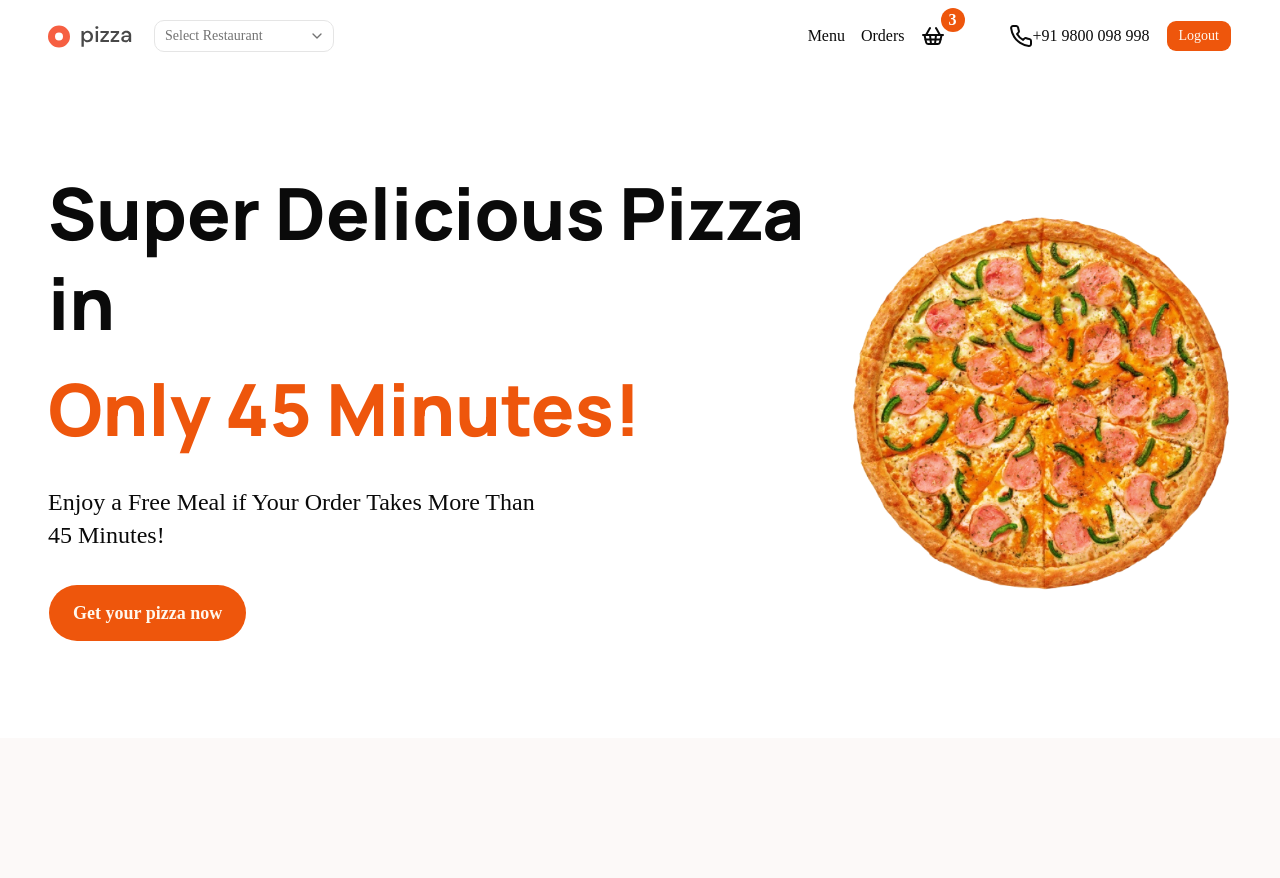
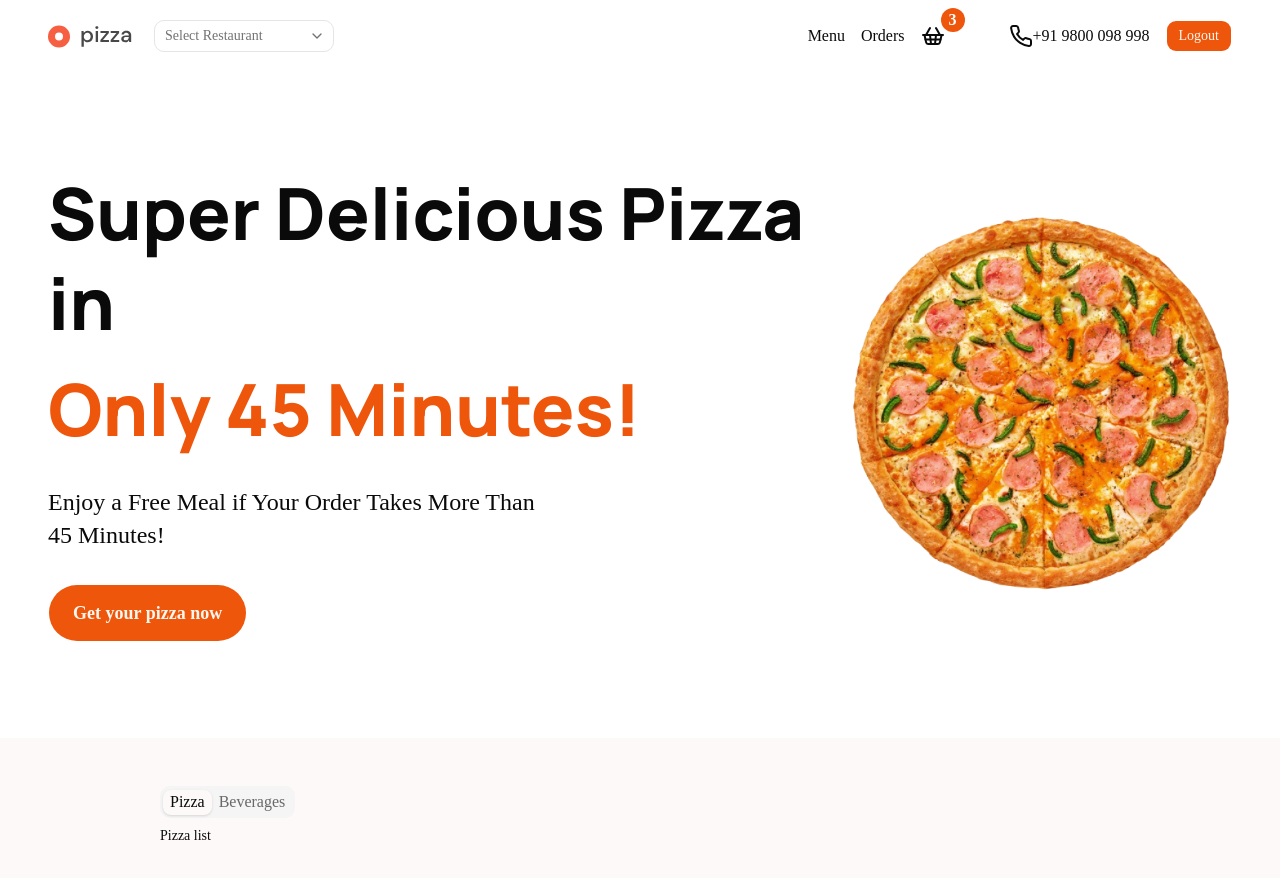
Before and after one commit to saudjavaid2003/woap-ui, a Next.js app: page / in a window 1280 px wide. Shown: the top 878 px of the page. Before the commit the page ends 800 px from the top, so only its background shows below. Built offline with nearby package versions, Linux system fonts and the light colour scheme.

Commit message:
categoires

```diff
--- a/package.json
+++ b/package.json
@@ -10,9 +10,10 @@
   },
   "dependencies": {
     "@radix-ui/react-select": "^2.2.6",
+    "@radix-ui/react-tabs": "^1.1.13",
     "class-variance-authority": "^0.7.1",
     "clsx": "^2.1.1",
-"lucide-react": "^0.400.0",
+    "lucide-react": "^0.400.0",
     "next": "16.2.3",
     "react": "19.2.4",
     "react-dom": "19.2.4",
--- a/src/app/(home)/page.tsx
+++ b/src/app/(home)/page.tsx
@@ -1,5 +1,6 @@
 import Image from 'next/image';
 import { Button } from '../../components/ui/button';
+import { Tabs, TabsContent, TabsList, TabsTrigger } from '../../components/ui/tabs';
 
 export default function Home() {
     return (
@@ -33,6 +34,23 @@
                     </div>
                 </div>
             </section>
+
+            <section className='ml-40'>
+                <div className="container py-12">
+                    <Tabs defaultValue="pizza" className="w-100" >
+                        <TabsList>
+                            <TabsTrigger value="pizza" className="text-md">
+                                Pizza
+                            </TabsTrigger>
+                            <TabsTrigger value="beverages" className="text-md">
+                                Beverages
+                            </TabsTrigger>
+                        </TabsList>
+                        <TabsContent value="pizza">Pizza list</TabsContent>
+                        <TabsContent value="beverages">Beverages list </TabsContent>
+                    </Tabs>
+                </div>
+            </section>
         </>
     );
 }
--- /dev/null
+++ b/src/components/ui/tabs.tsx
@@ -0,0 +1,90 @@
+"use client"
+
+import * as React from "react"
+import { cva, type VariantProps } from "class-variance-authority"
+import * as TabsPrimitive from "@radix-ui/react-tabs"
+
+import { cn } from "@/lib/utils"
+
+function Tabs({
+  className,
+  orientation = "horizontal",
+  ...props
+}: React.ComponentProps<typeof TabsPrimitive.Root>) {
+  return (
+    <TabsPrimitive.Root
+      data-slot="tabs"
+      data-orientation={orientation}
+      className={cn(
+        "group/tabs flex gap-2 data-horizontal:flex-col",
+        className
+      )}
+      {...props}
+    />
+  )
+}
+
+const tabsListVariants = cva(
+  "group/tabs-list inline-flex w-fit items-center justify-center rounded-lg p-[3px] text-muted-foreground group-data-horizontal/tabs:h-8 group-data-vertical/tabs:h-fit group-data-vertical/tabs:flex-col data-[variant=line]:rounded-none",
+  {
+    variants: {
+      variant: {
+        default: "bg-muted",
+        line: "gap-1 bg-transparent",
+      },
+    },
+    defaultVariants: {
+      variant: "default",
+    },
+  }
+)
+
+function TabsList({
+  className,
+  variant = "default",
+  ...props
+}: React.ComponentProps<typeof TabsPrimitive.List> &
+  VariantProps<typeof tabsListVariants>) {
+  return (
+    <TabsPrimitive.List
+      data-slot="tabs-list"
+      data-variant={variant}
+      className={cn(tabsListVariants({ variant }), className)}
+      {...props}
+    />
+  )
+}
+
+function TabsTrigger({
+  className,
+  ...props
+}: React.ComponentProps<typeof TabsPrimitive.Trigger>) {
+  return (
+    <TabsPrimitive.Trigger
+      data-slot="tabs-trigger"
+      className={cn(
+        "relative inline-flex h-[calc(100%-1px)] flex-1 items-center justify-center gap-1.5 rounded-md border border-transparent px-1.5 py-0.5 text-sm font-medium whitespace-nowrap text-foreground/60 transition-all group-data-vertical/tabs:w-full group-data-vertical/tabs:justify-start hover:text-foreground focus-visible:border-ring focus-visible:ring-[3px] focus-visible:ring-ring/50 focus-visible:outline-1 focus-visible:outline-ring disabled:pointer-events-none disabled:opacity-50 has-data-[icon=inline-end]:pr-1 has-data-[icon=inline-start]:pl-1 dark:text-muted-foreground dark:hover:text-foreground group-data-[variant=default]/tabs-list:data-active:shadow-sm group-data-[variant=line]/tabs-list:data-active:shadow-none [&_svg]:pointer-events-none [&_svg]:shrink-0 [&_svg:not([class*='size-'])]:size-4",
+        "group-data-[variant=line]/tabs-list:bg-transparent group-data-[variant=line]/tabs-list:data-active:bg-transparent dark:group-data-[variant=line]/tabs-list:data-active:border-transparent dark:group-data-[variant=line]/tabs-list:data-active:bg-transparent",
+        "data-active:bg-background data-active:text-foreground dark:data-active:border-input dark:data-active:bg-input/30 dark:data-active:text-foreground",
+        "after:absolute after:bg-foreground after:opacity-0 after:transition-opacity group-data-horizontal/tabs:after:inset-x-0 group-data-horizontal/tabs:after:bottom-[-5px] group-data-horizontal/tabs:after:h-0.5 group-data-vertical/tabs:after:inset-y-0 group-data-vertical/tabs:after:-right-1 group-data-vertical/tabs:after:w-0.5 group-data-[variant=line]/tabs-list:data-active:after:opacity-100",
+        className
+      )}
+      {...props}
+    />
+  )
+}
+
+function TabsContent({
+  className,
+  ...props
+}: React.ComponentProps<typeof TabsPrimitive.Content>) {
+  return (
+    <TabsPrimitive.Content
+      data-slot="tabs-content"
+      className={cn("flex-1 text-sm outline-none", className)}
+      {...props}
+    />
+  )
+}
+
+export { Tabs, TabsList, TabsTrigger, TabsContent, tabsListVariants }
```
Also changed, not shown: 1 other file (tests, documents, lock files or other folders).
